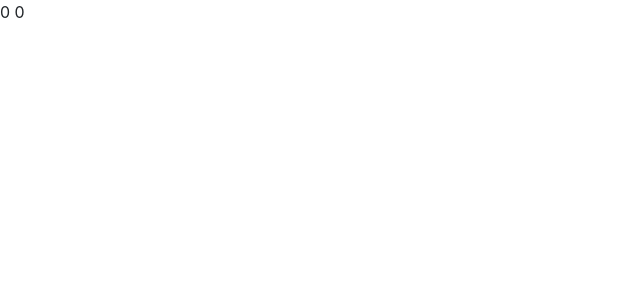
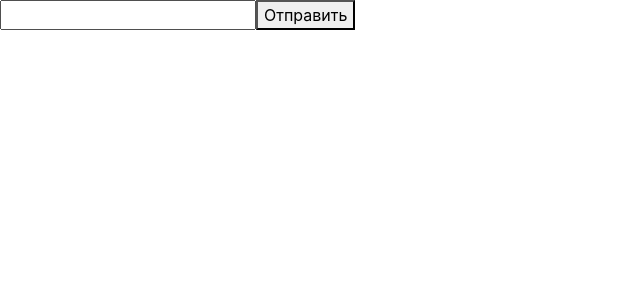
Before and after one commit to Khaanh/React-Theory, a React (Create React App) app: page / in a window 1280 px wide. Shown: the top 300 px of the page, without its empty margins (0-640 px from the left). Built offline with nearby package versions, Linux system fonts and the light colour scheme.

Commit message:
step by step

```diff
--- a/src/App.js
+++ b/src/App.js
@@ -1,19 +1,20 @@
-import React, { useState, useRef, useEffect } from "react";
+import React, { useState, useRef, useEffect, useCallback } from "react";
 import Mouse from "./component/Mouse";
 import Card from "./component/Card";
 import "./App.css";
 
 function App() {
+  const ref = useRef();
+
+  const handlerClick = useCallback(() => {
+    console.log(ref.current.value);
+  }, [ref]);
+
   return (
-    <Mouse
-      render={(data) => {
-        return (
-          <p>
-            {data.x} {data.y}
-          </p>
-        );
-      }}
-    />
+    <div>
+      <input ref={ref} />
+      <button onClick={handlerClick}>Отправить</button>
+    </div>
   );
 }
 
--- a/src/component/Card.js
+++ b/src/component/Card.js
@@ -8,15 +8,7 @@ const cardStyle = {
 };
 
 const Card = (props) => {
-  return (
-    <Mouse
-      render={({ x, y }) => (
-        <div style={cardStyle}>
-          {x}: {y}
-        </div>
-      )}
-    />
-  );
+  return;
 };
 
 export default Card;
--- a/src/component/Mouse.js
+++ b/src/component/Mouse.js
@@ -1,25 +1,15 @@
 import React, { useCallback, useState, useRef } from "react";
 
-const Mouse = (props) => {
+function Mouse(props) {
   const [x, setX] = useState(0);
   const [y, setY] = useState(0);
-  const ref = useRef();
 
-  const mouseMoveHandler = useCallback(
-    (e) => {
-      const rect = ref.current.getBoundingClientRect();
+  const handlerMouseMover = (e) => {
+    setX(e.clientX);
+    setY(e.clientY);
+  };
 
-      setX(e.clientX - rect.left);
-      setY(e.clientY - rect.top);
-    },
-    [setX, setY, ref]
-  );
-
-  return (
-    <div ref={ref} onMouseMove={mouseMoveHandler}>
-      {props.render({ x, y })}
-    </div>
-  );
-};
+  return <div onMouseMove={handlerMouseMover}>{props.render({ x, y })}</div>;
+}
 
 export default Mouse;
```
